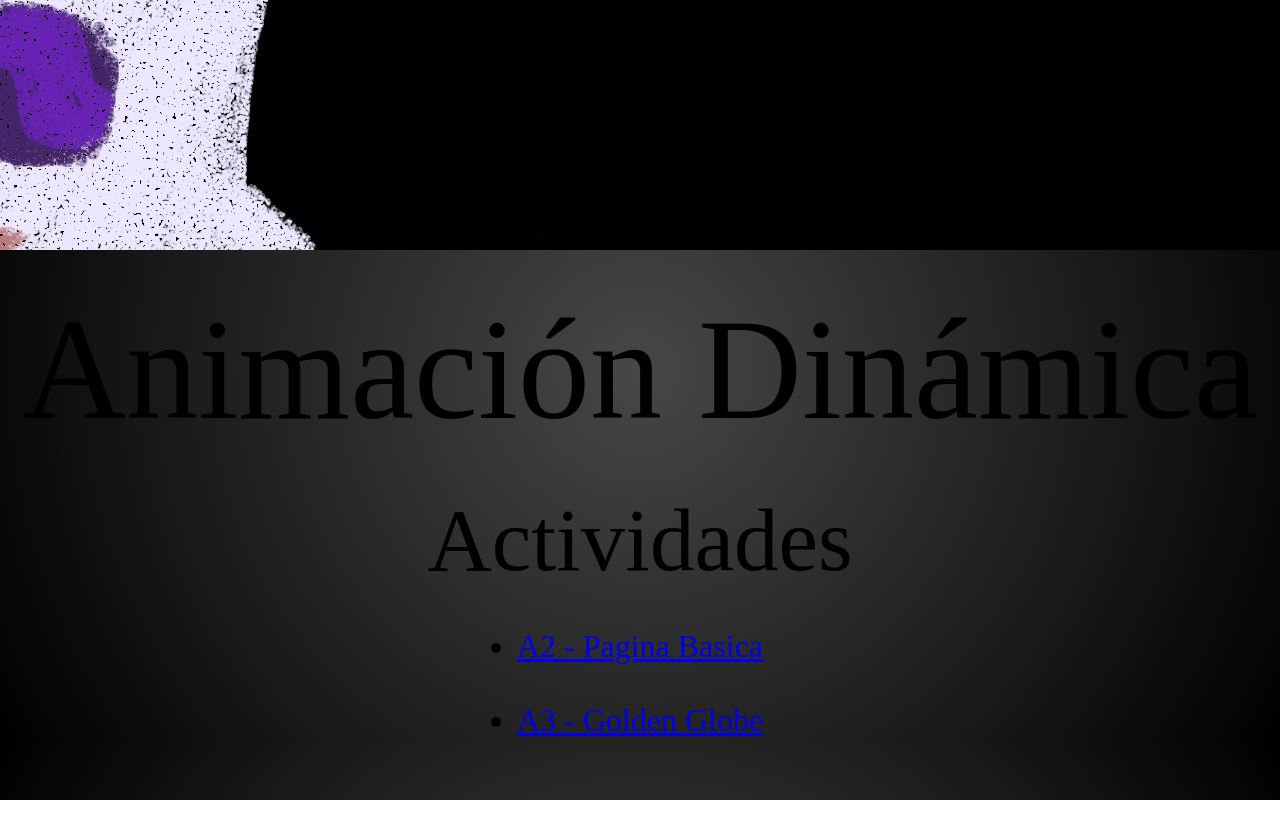
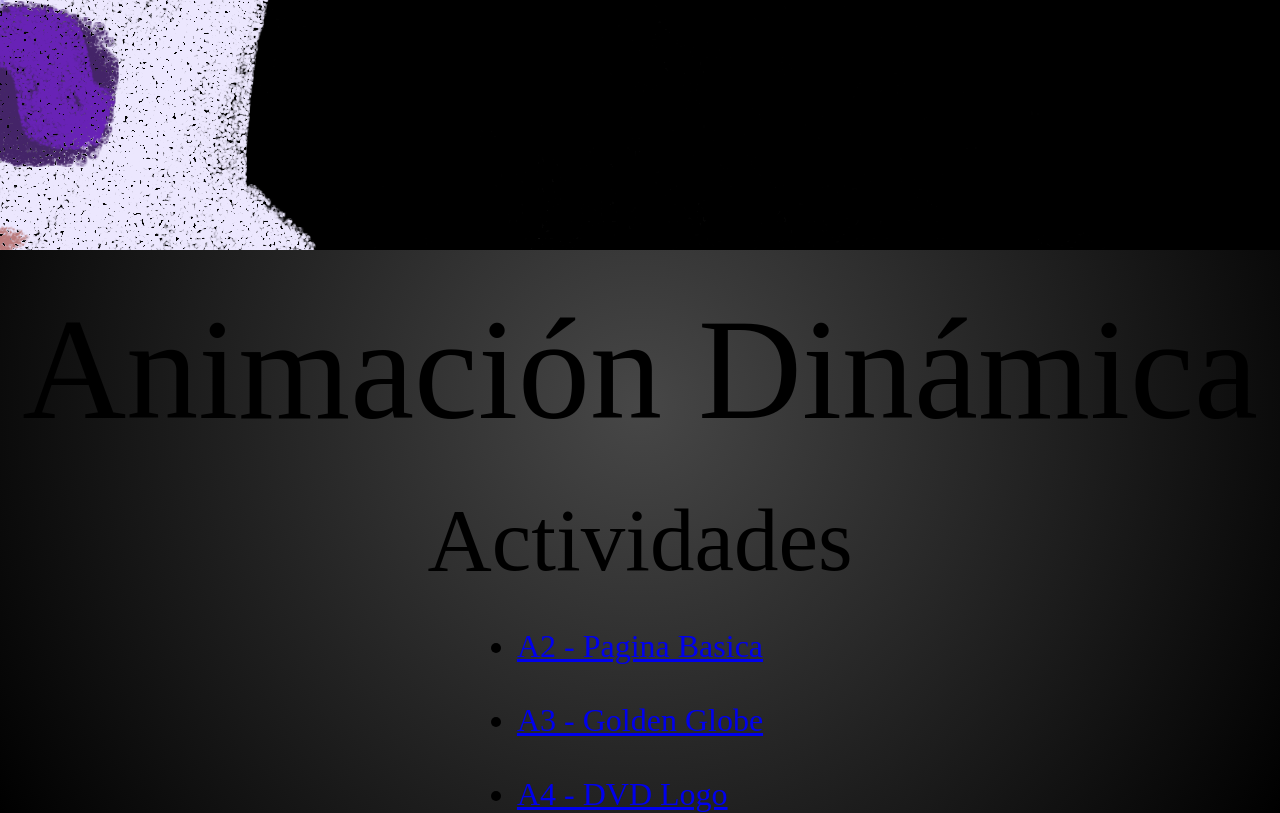
Before and after one commit to darionoriega/DarioNoriega, a plain HTML site: page index.html in a window 1280 px wide. Drawn offline with Linux system fonts and the light colour scheme; a web font is replaced by a local one.

Commit message:
Update index.html

```diff
--- a/index.html
+++ b/index.html
@@ -52,6 +52,8 @@ background: radial-gradient(circle,rgba(71, 71, 71, 1) 0%, rgba(0, 0, 0, 1) 100%
             <li><a href="1P/A1/ACT1.html"> A2 - Pagina Basica</a></li>
             <br>
             <li><a href="1P/Clase 02 - HTML5/index.html"> A3 - Golden Globe</a></li>
+            <br>
+            <li><a href="1P/ActLogoDVD/BouncingImage"> A4 - DVD Logo</a></li>
         </ul>
         </div>
 
@@ -59,4 +61,5 @@ background: radial-gradient(circle,rgba(71, 71, 71, 1) 0%, rgba(0, 0, 0, 1) 100%
 
 
     </body>
+
 </html>
```
